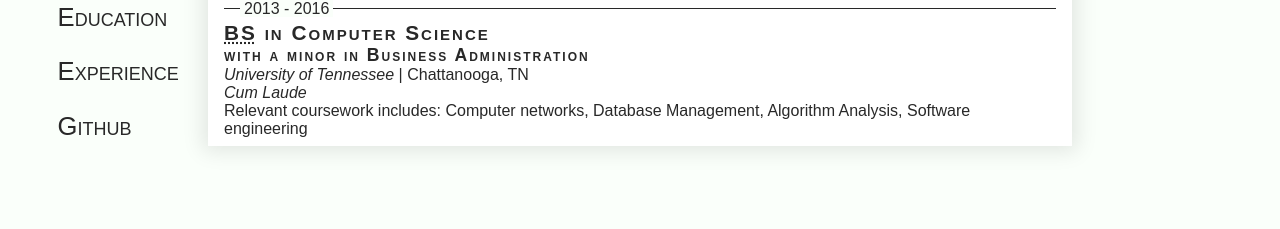
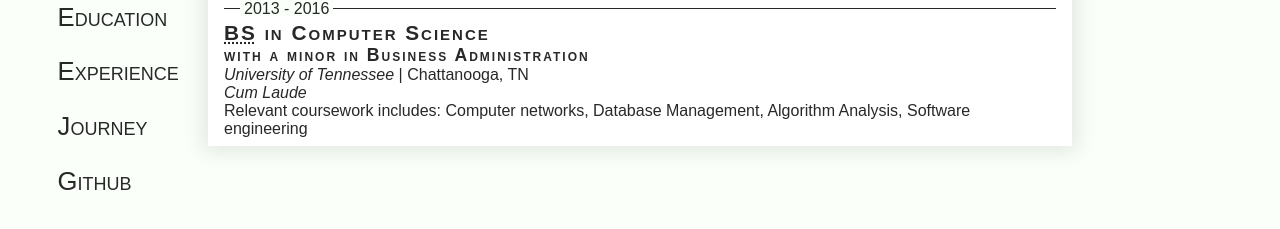
Before and after one commit to Willamin/wflewis.com, a Jekyll site: the page built from education.html, in a window 1280 px wide. Shown: the part 193-422 px from the top of the page. Built offline with Jekyll 4.4.1, drawn with Linux system fonts in a browser that asks for light colours.

Commit message:
Add journey to nav

```diff
--- a/_data/nav.yml
+++ b/_data/nav.yml
@@ -6,3 +6,6 @@
 
 - title: Experience
   url: experience
+
+- title: Journey
+  url: journey
```
